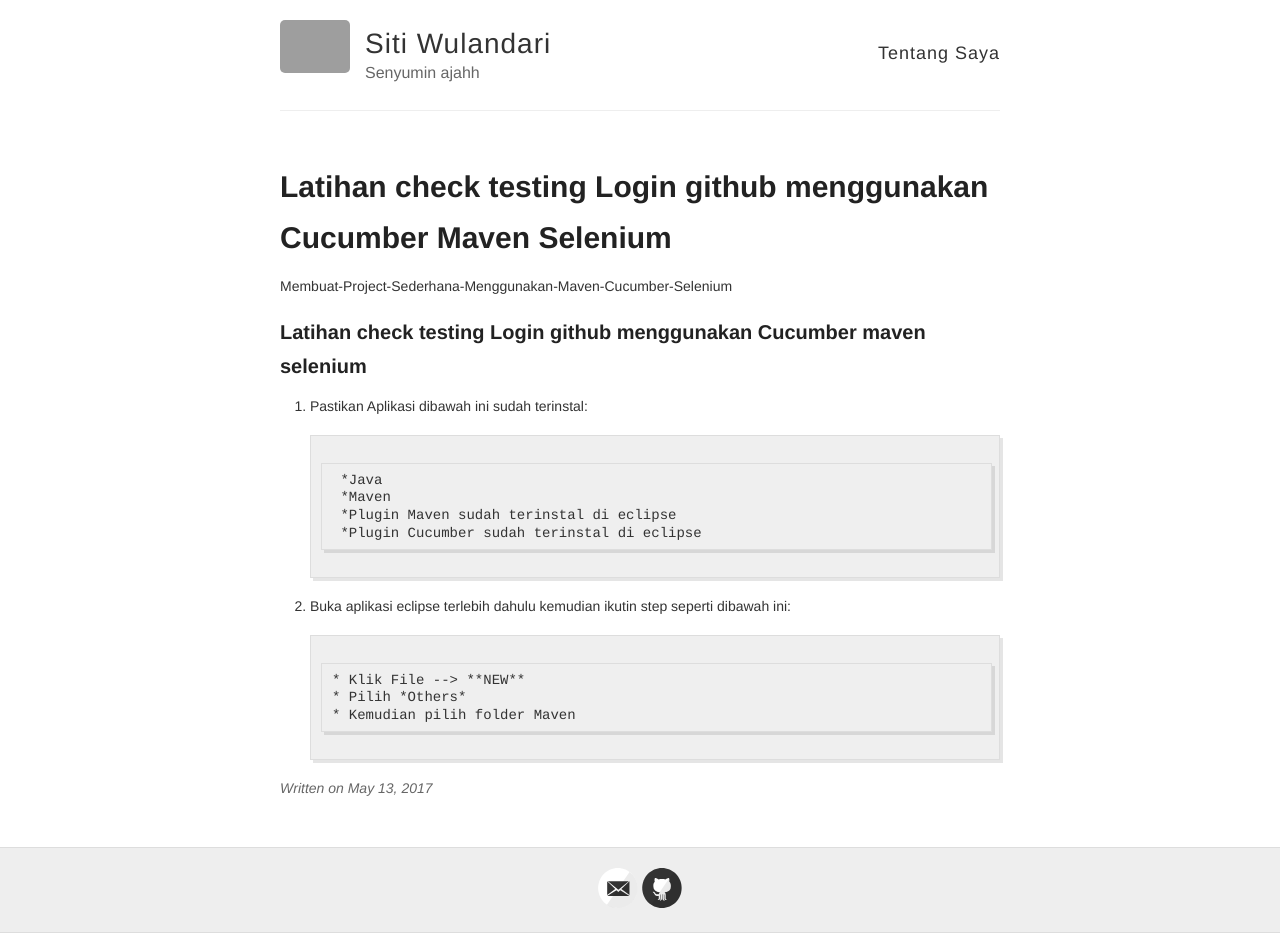
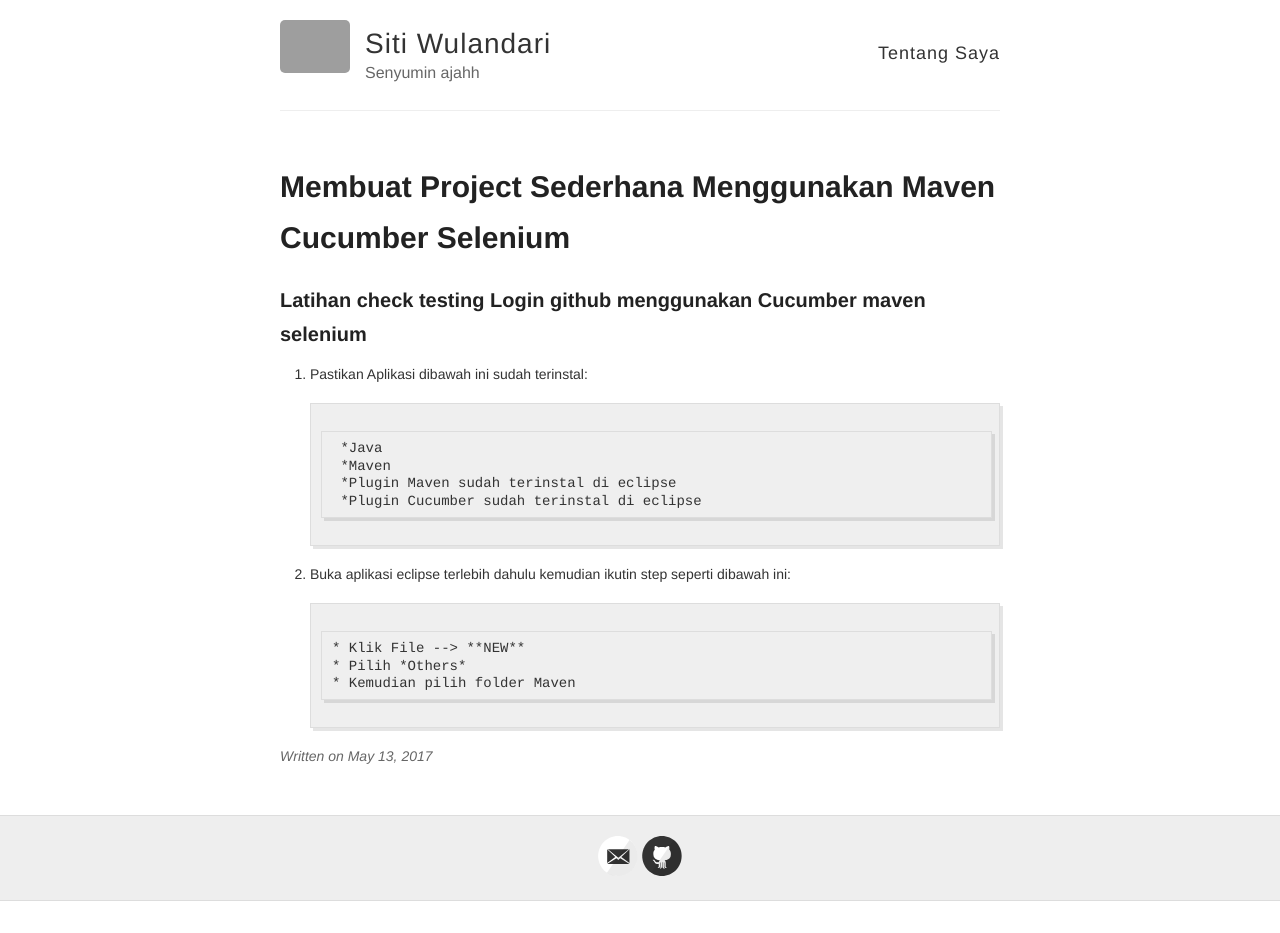
Before and after one commit to sitiwulandari/sitiwulandari.github.io, a Jekyll site: the page built from _posts/2017-05-13-Membuat-Project-Sederhana-Menggunakan-Maven-Cucumber-Selenium.md, in a window 1280 px wide. Built offline with Jekyll 4.4.1, drawn with Linux system fonts in a browser that asks for light colours; after the commit the page ends 901 px from its top, so only the background shows below that; grey boxes are pictures that could not be loaded.

Commit message:
Update 2017-05-13-Membuat-Project-Sederhana-Menggunakan-Maven-Cucumber-Selenium.md

```diff
--- a/_posts/2017-05-13-Membuat-Project-Sederhana-Menggunakan-Maven-Cucumber-Selenium.md
+++ b/_posts/2017-05-13-Membuat-Project-Sederhana-Menggunakan-Maven-Cucumber-Selenium.md
@@ -1,9 +1,9 @@
 ---
 layout: post
-title: Latihan check testing Login github menggunakan Cucumber Maven Selenium
+title: Membuat Project Sederhana Menggunakan Maven Cucumber Selenium
 ---
 
-Membuat-Project-Sederhana-Menggunakan-Maven-Cucumber-Selenium
+
 ### Latihan check testing Login github menggunakan Cucumber maven selenium
 
 1. Pastikan Aplikasi dibawah ini sudah terinstal:
```
